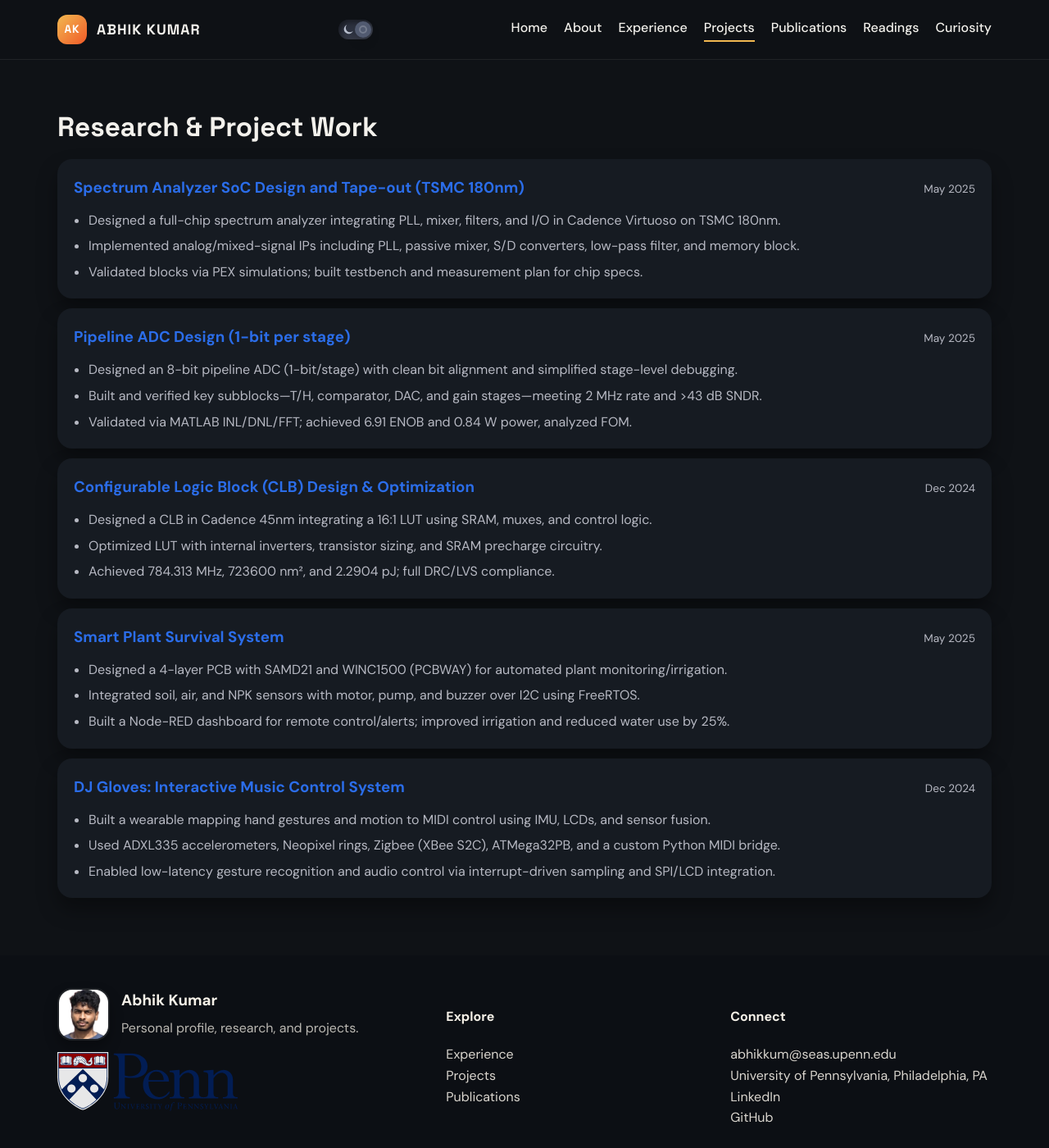
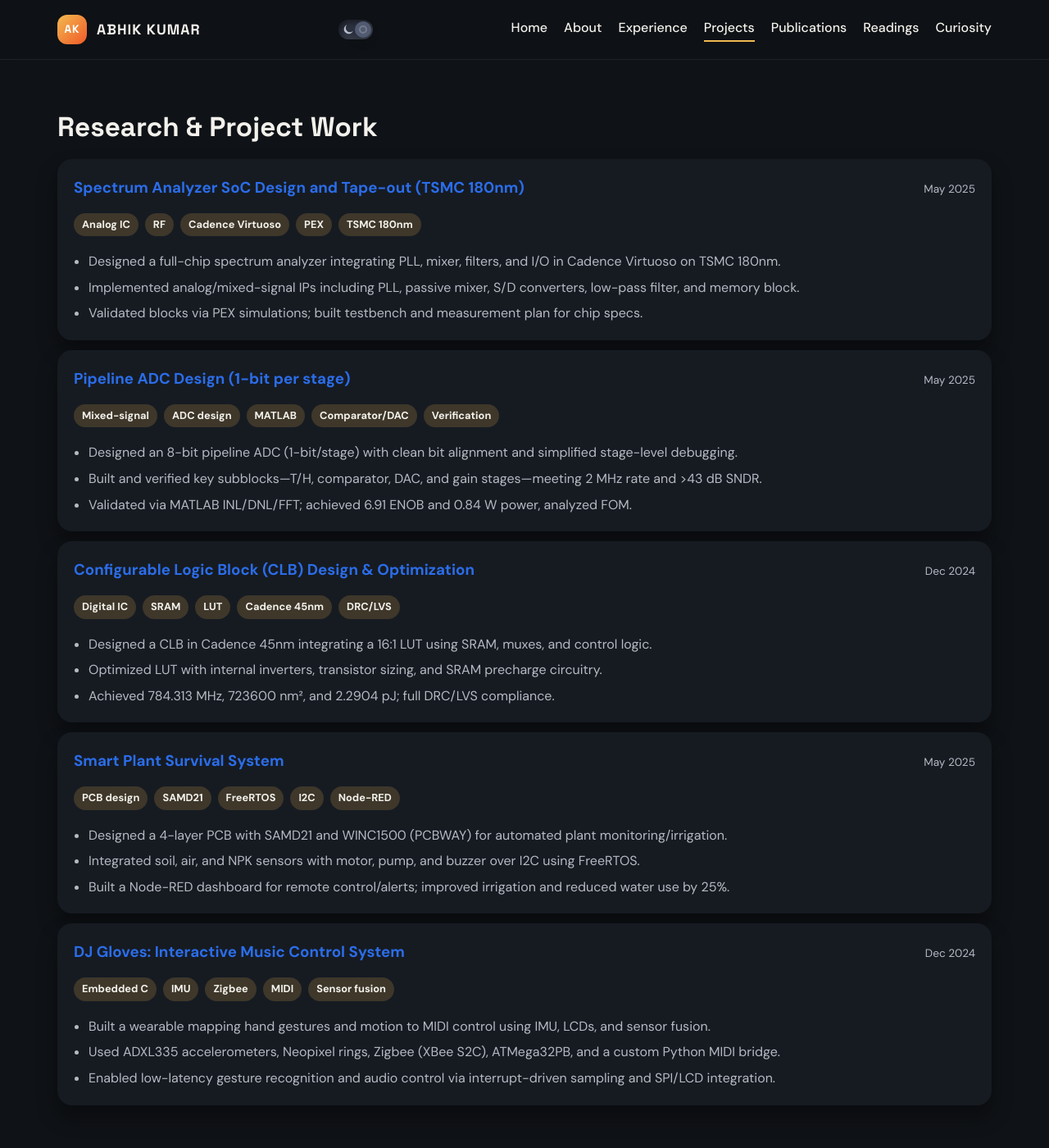
Before and after one commit to abhikkum/abhik_profile, a Jekyll site: the page built from _pages/projects.html, in a window 1280 px wide and 1400 px high, scrolled down 500 px. Shown: the whole window at 82% size. Built offline with Jekyll 4.4.1, drawn with Linux system fonts in a browser that asks for light colours.

Commit message:
adding the tags for projects

```diff
--- a/_pages/projects.html
+++ b/_pages/projects.html
@@ -36,6 +36,13 @@ description: Selected projects and case studies.
           </h3>
           <span class="item-date">May 2025</span>
         </div>
+        <div class="item-tags">
+          <span>Analog IC</span>
+          <span>RF</span>
+          <span>Cadence Virtuoso</span>
+          <span>PEX</span>
+          <span>TSMC 180nm</span>
+        </div>
         <ul class="item-points">
           <li>Designed a full-chip spectrum analyzer integrating PLL, mixer, filters, and I/O in Cadence Virtuoso on TSMC 180nm.</li>
           <li>Implemented analog/mixed-signal IPs including PLL, passive mixer, S/D converters, low-pass filter, and memory block.</li>
@@ -48,6 +55,13 @@ description: Selected projects and case studies.
             <a class="section-title-link" href="{{ "/files/docs/adc.pdf" | relative_url }}">Pipeline ADC Design (1-bit per stage)</a>
           </h3>
           <span class="item-date">May 2025</span>
+        </div>
+        <div class="item-tags">
+          <span>Mixed-signal</span>
+          <span>ADC design</span>
+          <span>MATLAB</span>
+          <span>Comparator/DAC</span>
+          <span>Verification</span>
         </div>
         <ul class="item-points">
           <li>Designed an 8-bit pipeline ADC (1-bit/stage) with clean bit alignment and simplified stage-level debugging.</li>
@@ -62,6 +76,13 @@ description: Selected projects and case studies.
           </h3>
           <span class="item-date">Dec 2024</span>
         </div>
+        <div class="item-tags">
+          <span>Digital IC</span>
+          <span>SRAM</span>
+          <span>LUT</span>
+          <span>Cadence 45nm</span>
+          <span>DRC/LVS</span>
+        </div>
         <ul class="item-points">
           <li>Designed a CLB in Cadence 45nm integrating a 16:1 LUT using SRAM, muxes, and control logic.</li>
           <li>Optimized LUT with internal inverters, transistor sizing, and SRAM precharge circuitry.</li>
@@ -74,6 +95,13 @@ description: Selected projects and case studies.
             <a class="section-title-link" href="https://ese5160.github.io/PLANT_SURVIVAL_SYSTEM/">Smart Plant Survival System</a>
           </h3>
           <span class="item-date">May 2025</span>
+        </div>
+        <div class="item-tags">
+          <span>PCB design</span>
+          <span>SAMD21</span>
+          <span>FreeRTOS</span>
+          <span>I2C</span>
+          <span>Node-RED</span>
         </div>
         <ul class="item-points">
           <li>Designed a 4-layer PCB with SAMD21 and WINC1500 (PCBWAY) for automated plant monitoring/irrigation.</li>
@@ -88,6 +116,13 @@ description: Selected projects and case studies.
           </h3>
           <span class="item-date">Dec 2024</span>
         </div>
+        <div class="item-tags">
+          <span>Embedded C</span>
+          <span>IMU</span>
+          <span>Zigbee</span>
+          <span>MIDI</span>
+          <span>Sensor fusion</span>
+        </div>
         <ul class="item-points">
           <li>Built a wearable mapping hand gestures and motion to MIDI control using IMU, LCDs, and sensor fusion.</li>
           <li>Used ADXL335 accelerometers, Neopixel rings, Zigbee (XBee S2C), ATMega32PB, and a custom Python MIDI bridge.</li>
--- a/assets/css/site.css
+++ b/assets/css/site.css
@@ -906,6 +906,27 @@ body:not(.theme-dark) .theme-toggle:focus-visible .toggle-text-light,
   color: var(--muted);
 }
 
+.item-tags {
+  display: flex;
+  flex-wrap: wrap;
+  gap: 8px;
+  margin: 10px 0 6px;
+}
+
+.item-tags span {
+  background: rgba(240, 90, 40, 0.12);
+  color: var(--ink);
+  border-radius: 999px;
+  padding: 4px 10px;
+  font-size: 0.8rem;
+  font-weight: 600;
+}
+
+.theme-dark .item-tags span {
+  background: rgba(242, 185, 80, 0.18);
+  color: var(--ink);
+}
+
 .list-media .list-item {
   grid-template-columns: minmax(0, 1fr) 120px;
   gap: 18px;
```
